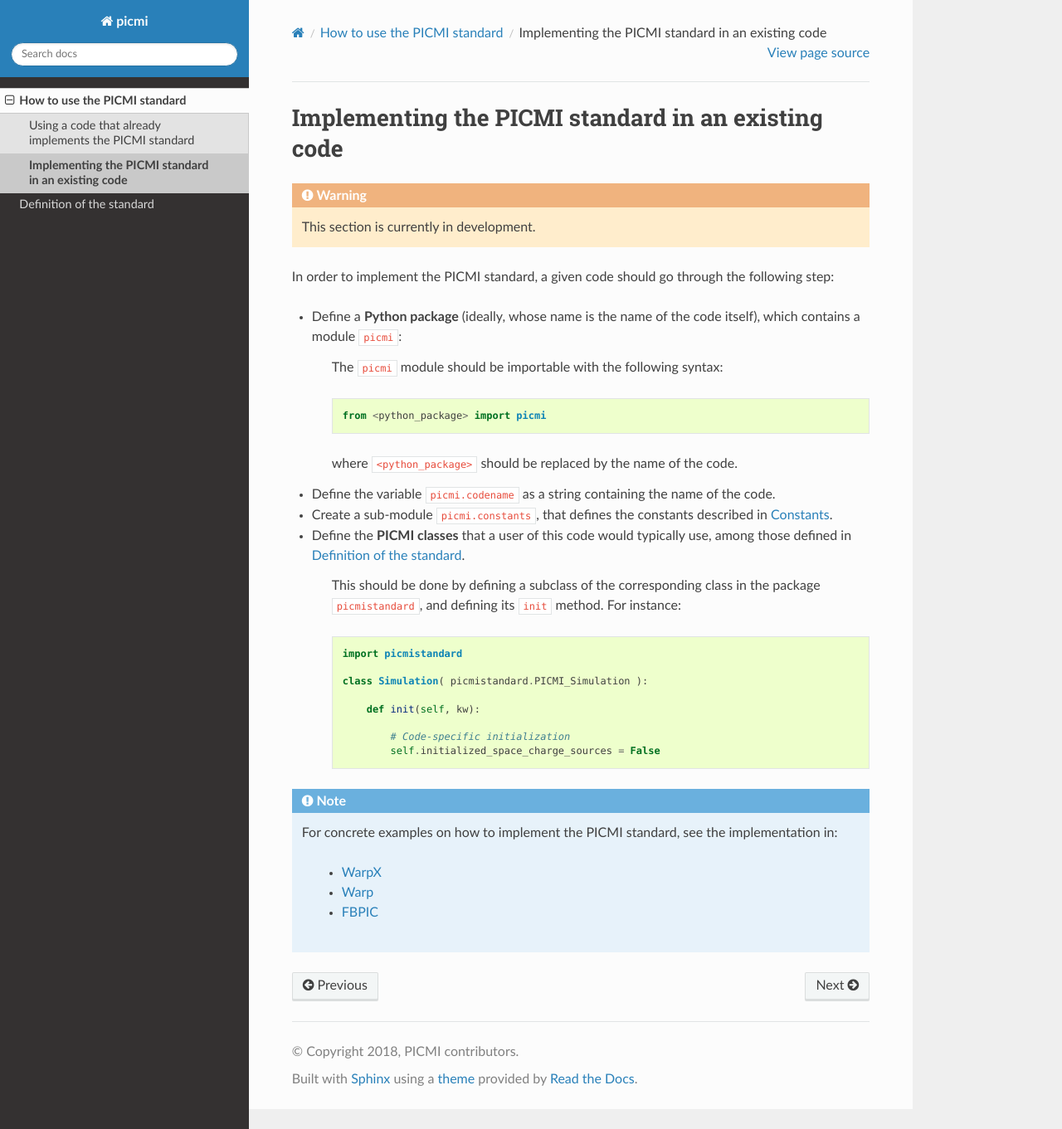
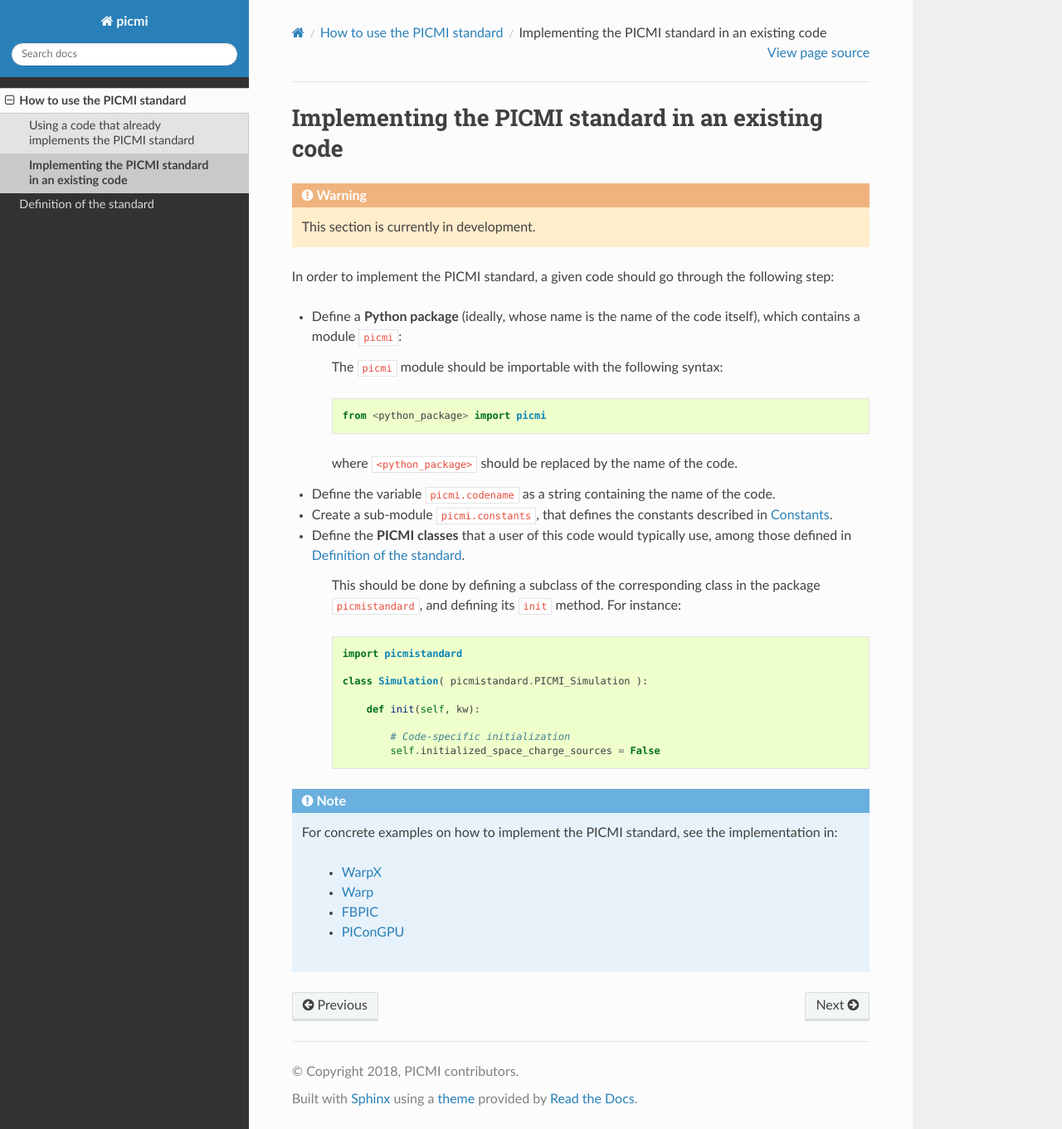
Before and after one commit to picmi-standard/picmi, a Sphinx documentation site: the page built from Docs/source/how_to_use/implementing.rst, in a window 1280 px wide and 1361 px high. Shown: the whole window at 83% size. Built offline with Sphinx 7.4.7 and the Read the Docs theme 3.1.0, drawn with Linux system fonts in a browser that asks for light colours.

Commit message:
add PIConGPU as example code for picmi implementation

```diff
--- a/Docs/source/how_to_use/implementing.rst
+++ b/Docs/source/how_to_use/implementing.rst
@@ -45,3 +45,4 @@ the following step:
         - `WarpX <https://github.com/ECP-WarpX/WarpX/blob/master/Python/pywarpx/picmi.py>`__
         - `Warp <https://bitbucket.org/berkeleylab/warp/src/master/scripts/picmi.py>`__
         - `FBPIC <https://github.com/fbpic/fbpic/tree/dev/fbpic/picmi>`__
+        - `PIConGPU <https://github.com/ComputationalRadiationPhysics/picongpu/tree/dev/lib/python/picongpu/picmi>`__
```
